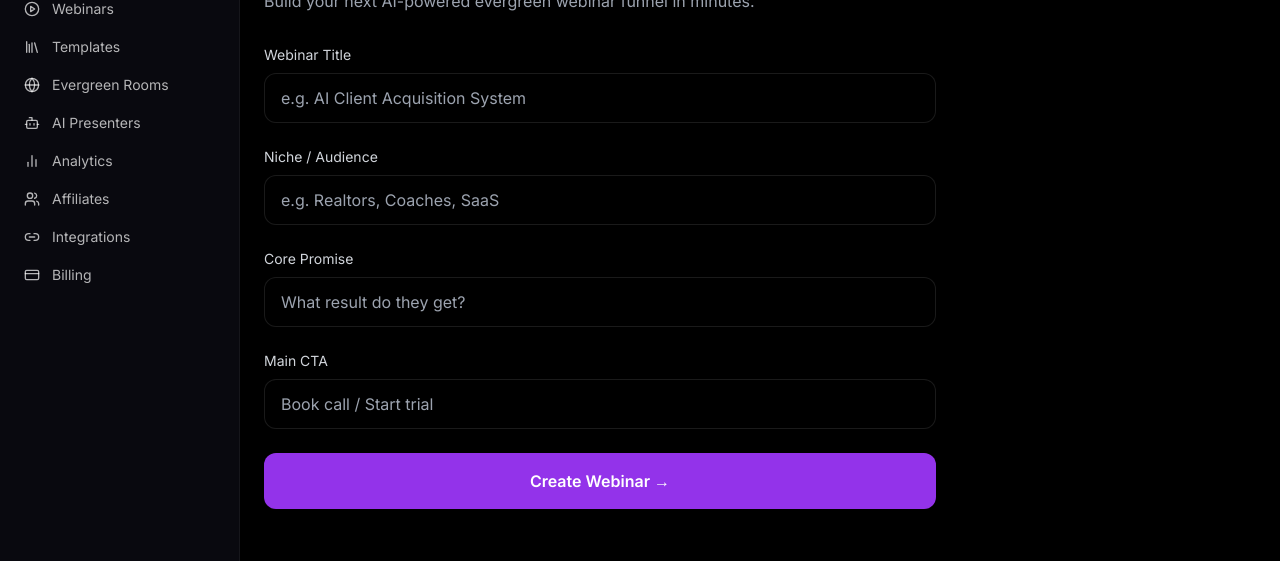
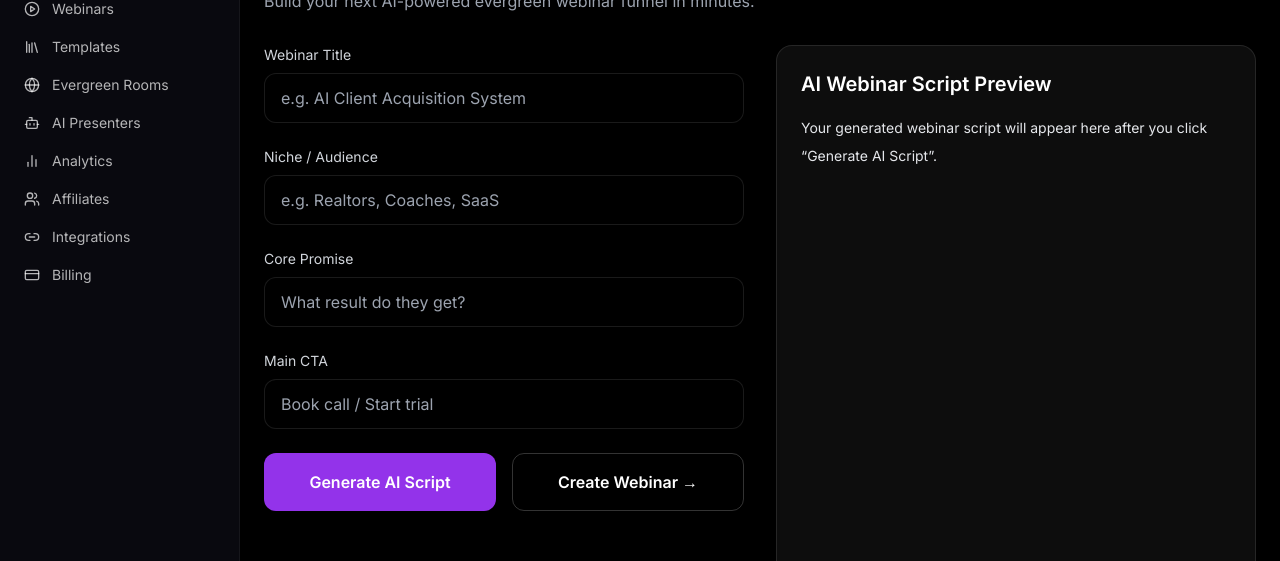
Before and after one commit to moecov-creator/webinarforge-ai, a Next.js app: page /dashboard/webinars/new in a window 1280 px wide. Shown: the part 127-688 px from the top of the page. Built offline with nearby package versions, Linux system fonts and the light colour scheme; no server answers; sample sign-in values are in the browser's storage.

Commit message:
Update page.tsx

```diff
--- a/app/(dashboard)/dashboard/webinars/new/page.tsx
+++ b/app/(dashboard)/dashboard/webinars/new/page.tsx
@@ -11,8 +11,11 @@ const [title, setTitle] = useState("");
 const [niche, setNiche] = useState("");
 const [corePromise, setCorePromise] = useState("");
 const [cta, setCta] = useState("");
+
 const [loading, setLoading] = useState(false);
+const [generating, setGenerating] = useState(false);
 const [error, setError] = useState("");
+const [script, setScript] = useState("");
 
 const handleSubmit = async () => {
 setLoading(true);
@@ -49,6 +52,44 @@ setLoading(false);
 }
 };
 
+const handleGenerateScript = async () => {
+setGenerating(true);
+setError("");
+setScript("");
+
+try {
+const res = await fetch("/api/webinars/generate", {
+method: "POST",
+headers: {
+"Content-Type": "application/json",
+},
+body: JSON.stringify({
+title,
+niche,
+corePromise,
+cta,
+}),
+});
+
+const data = await res.json();
+
+if (!res.ok || !data.success) {
+throw new Error(
+data.error || `Generate failed with status ${res.status}`
+);
+}
+
+setScript(data.script || "");
+} catch (err) {
+const message =
+err instanceof Error ? err.message : "Failed to generate script";
+console.error("Generate script error:", message);
+setError(message);
+} finally {
+setGenerating(false);
+}
+};
+
 return (
 <main className="min-h-screen bg-black text-white">
 <div className="mx-auto max-w-7xl px-6 py-10">
@@ -70,6 +111,7 @@ Build your next AI-powered evergreen webinar funnel in minutes.
 </Link>
 </div>
 
+<div className="grid gap-8 lg:grid-cols-2">
 <div className="max-w-2xl space-y-6">
 <div>
 <label className="block text-sm text-gray-300 mb-2">
@@ -125,15 +167,38 @@ className="w-full rounded-xl border border-white/10 bg-black/40 px-4 py-3 text-w
 </div>
 )}
 
+<div className="grid gap-4 md:grid-cols-2">
+<button
+onClick={handleGenerateScript}
+disabled={generating}
+className="w-full bg-purple-600 hover:bg-purple-700 px-6 py-4 rounded-xl font-semibold disabled:opacity-60"
+>
+{generating ? "Generating..." : "Generate AI Script"}
+</button>
+
 <button
 onClick={handleSubmit}
 disabled={loading}
-className="w-full bg-purple-600 hover:bg-purple-700 px-6 py-4 rounded-xl font-semibold disabled:opacity-60"
+className="w-full border border-white/20 hover:border-white/40 px-6 py-4 rounded-xl font-semibold disabled:opacity-60"
 >
 {loading ? "Creating..." : "Create Webinar →"}
 </button>
 </div>
 </div>
+
+<div className="rounded-2xl border border-white/10 bg-white/5 p-6">
+<div className="mb-4 flex items-center justify-between">
+<h2 className="text-xl font-semibold">AI Webinar Script Preview</h2>
+</div>
+
+<div className="min-h-[500px] whitespace-pre-wrap text-sm leading-7 text-gray-200">
+{script
+? script
+: "Your generated webinar script will appear here after you click “Generate AI Script”."}
+</div>
+</div>
+</div>
+</div>
 </main>
 );
 }
```
